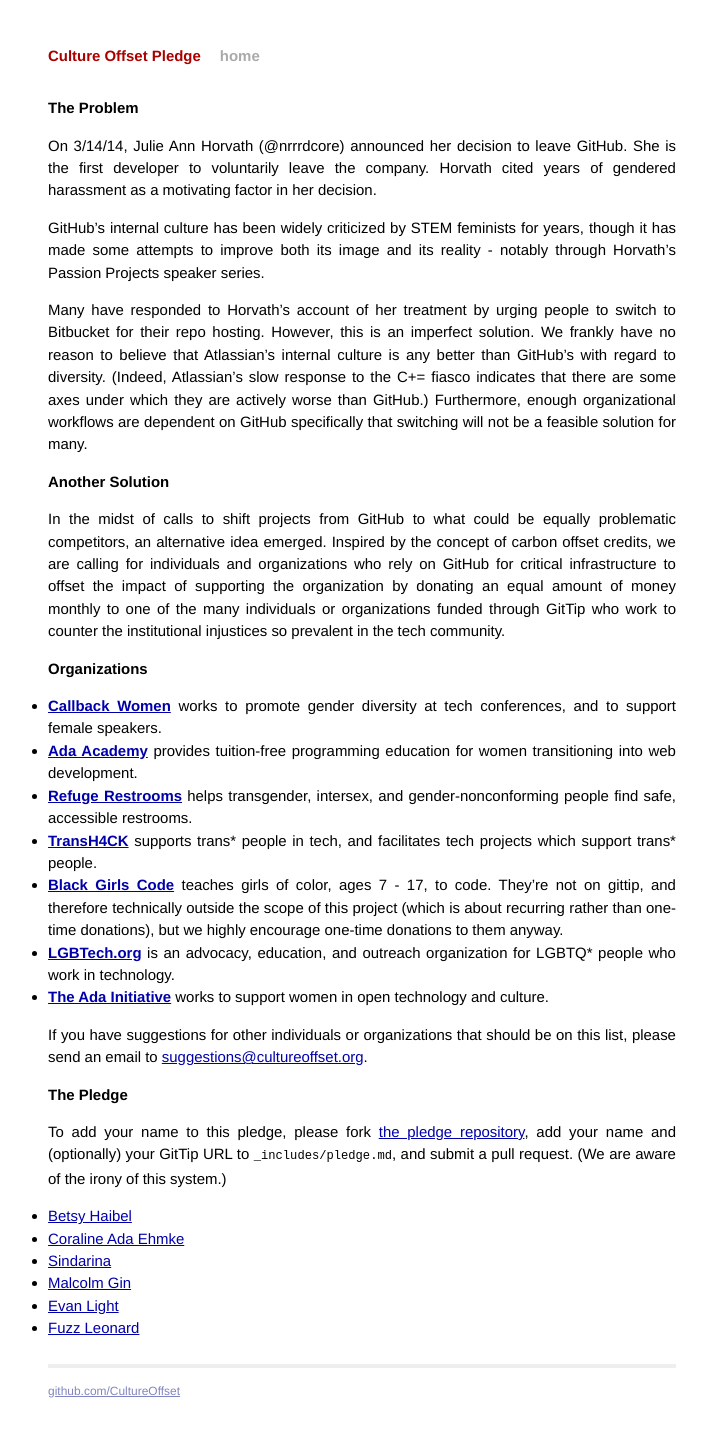
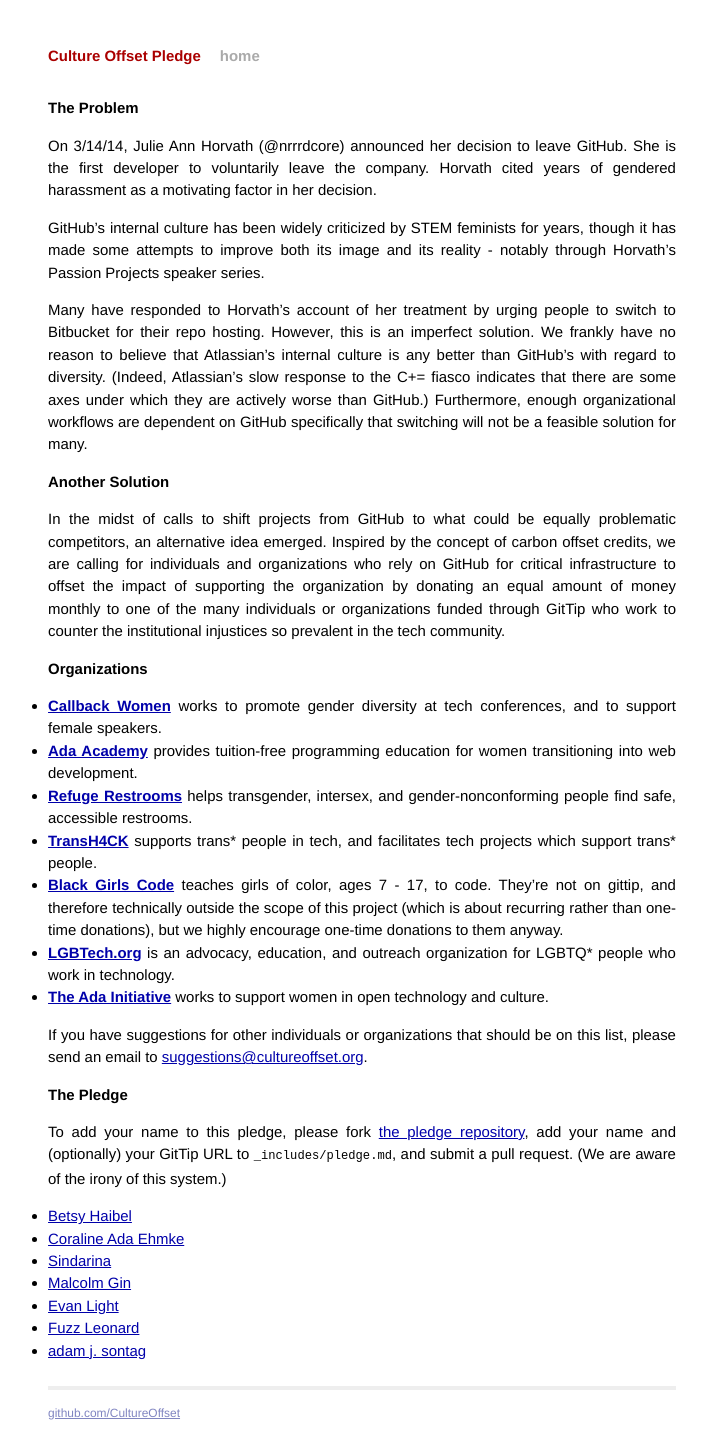
Before and after one commit to CultureOffset/cultureoffset.github.com, a Jekyll site: the page built from index.md, in a window 1280 px wide. Shown: the whole page, without its empty margins (278-985 px from the left). Built offline with Jekyll 4.4.1, drawn with Linux system fonts in a browser that asks for light colours; Markdown is read by kramdown in place of the engine named in the settings; before the commit the page ends 1414 px from its top, so only the background shows below that.

Commit message:
sign the pledge!

```diff
--- a/_includes/pledge.md
+++ b/_includes/pledge.md
@@ -4,3 +4,4 @@
 - [Malcolm Gin](https://www.gittip.com/tsaomao/)
 - [Evan Light](https://twitter.com/elight)
 - [Fuzz Leonard](https://twitter.com/fuzzleonard)
+- [adam j. sontag](https://twitter.com/ajpiano)
```
